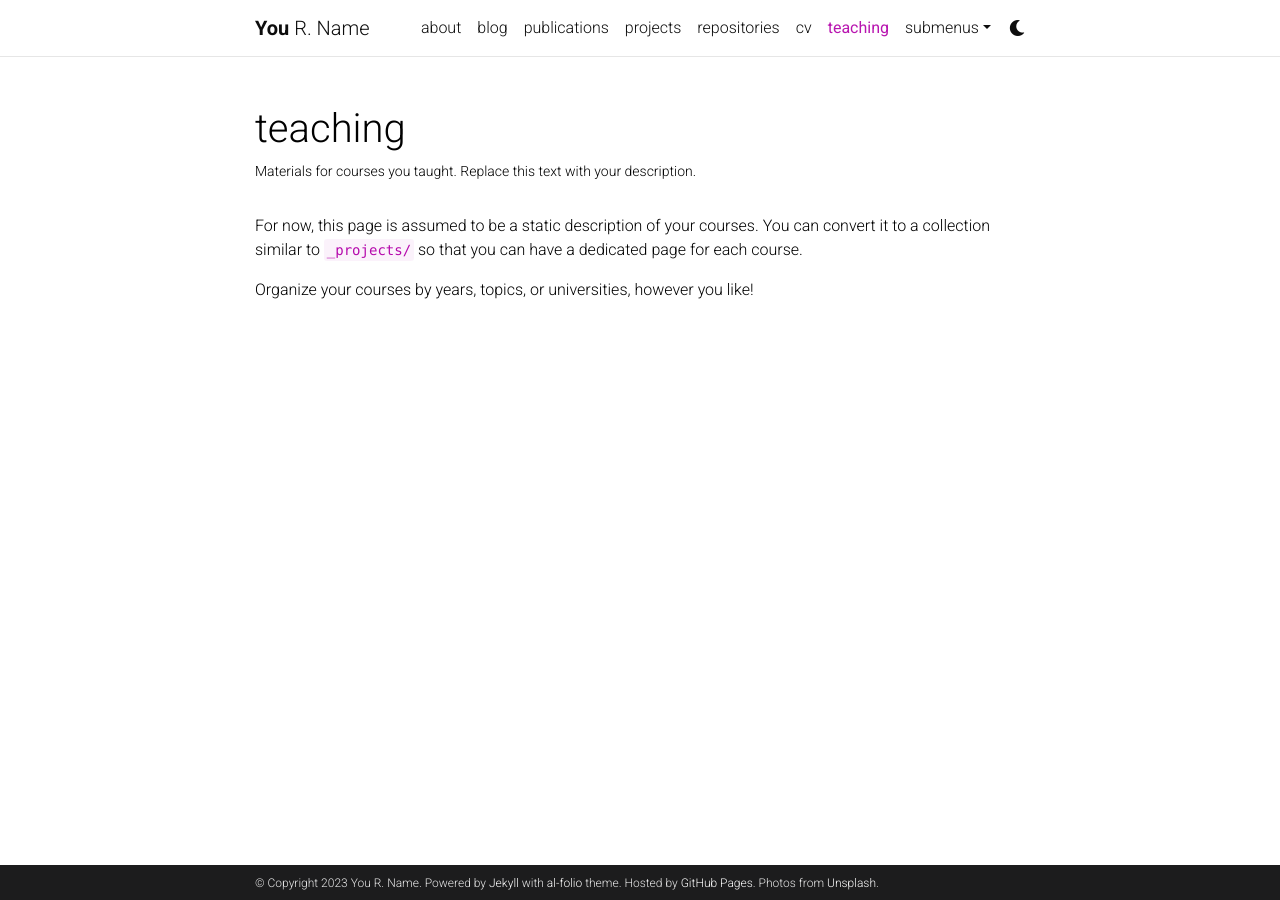
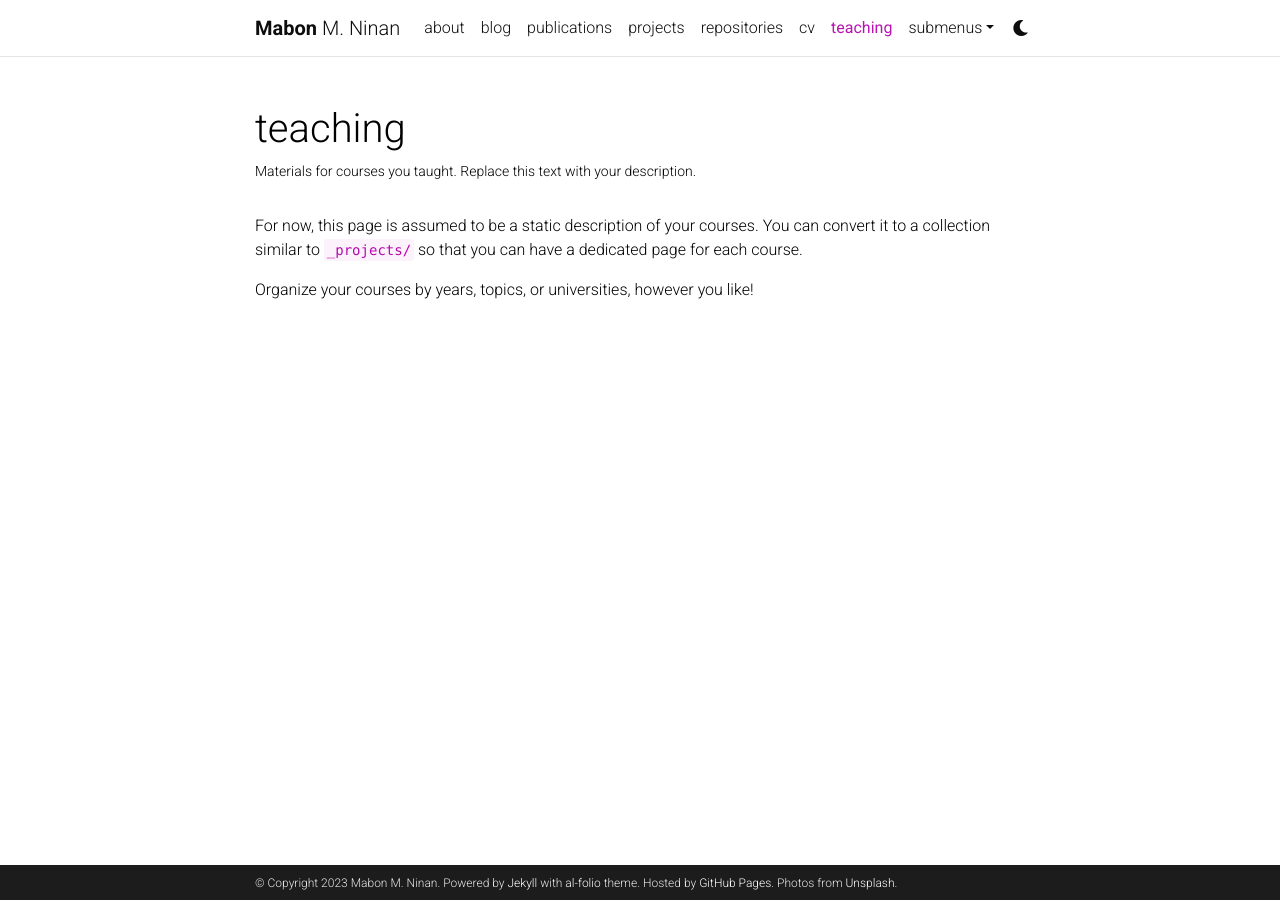
Before and after one commit to mabonmn/mabonmn.github.io, a Jekyll site: the page built from _pages/teaching.md, in a window 1280 px wide. Built offline with Jekyll 4.4.1, drawn with Linux system fonts in a browser that asks for light colours; comment, search, counter and statistics services are not loaded; a style sheet for code colours, icons or effects is not loaded.

Commit message:
Update _config.yml

```diff
--- a/_config.yml
+++ b/_config.yml
@@ -3,10 +3,10 @@
 # -----------------------------------------------------------------------------
 
 title: blank # the website title (if blank, full name will be used instead)
-first_name: You
-middle_name: R.
-last_name: Name
-email: you@example.com
+first_name: Mabon
+middle_name: M.
+last_name: Ninan
+email: ninanmm@mail.uc.edu
 description: > # the ">" symbol means to ignore newlines until "footer_text:"
   A simple, whitespace theme for academics. Based on [*folio](https://github.com/bogoli/-folio) design.
 footer_text: >
@@ -18,8 +18,8 @@ keywords: jekyll, jekyll-theme, academic-website, portfolio-website  # add your
 lang: en # the language of your site (for example: en, fr, cn, ru, etc.)
 icon: ⚛️  # the emoji used as the favicon (alternatively, provide image name in /assets/img/)
 
-url: https://alshedivat.github.io # the base hostname & protocol for your site
-baseurl: /al-folio # the subpath of your site, e.g. /blog/
+url: https://mabonmn.github.io # the base hostname & protocol for your site
+baseurl: # the subpath of your site, e.g. /blog/
 last_updated: false # set to true if you want to display last updated in the footer
 impressum_path:  # set to path to include impressum link in the footer, use the same path as permalink in a page, helps to conform with EU GDPR
 
```
